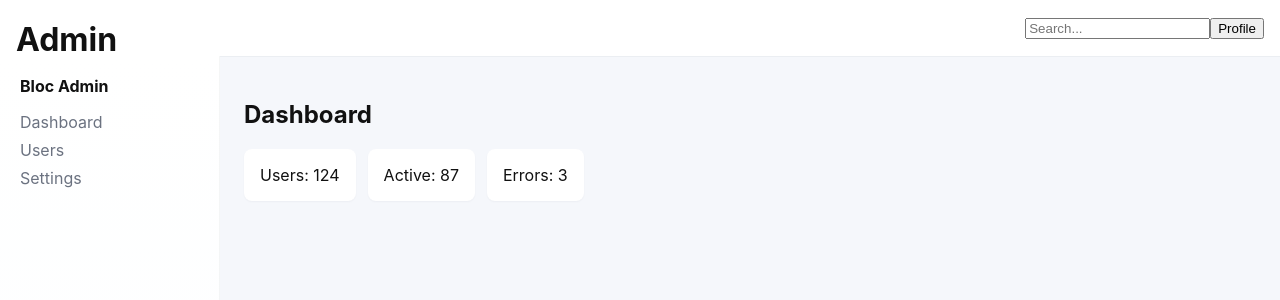
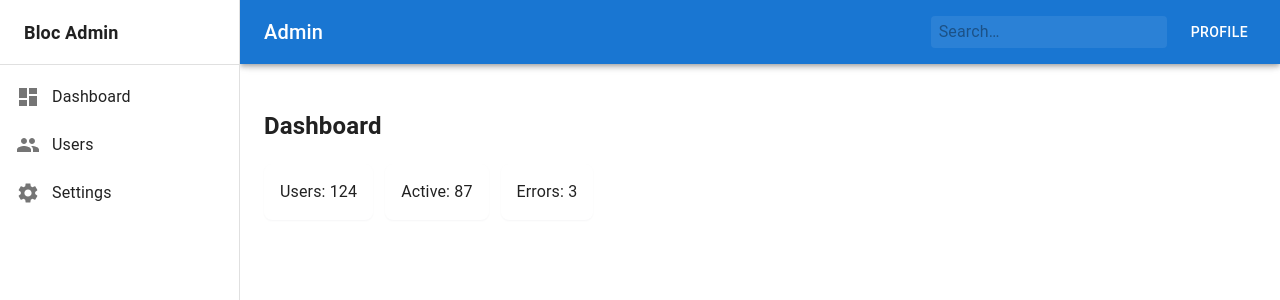
Before and after one commit to odiatlov/bloc-admin-ui, a React (Vite) app: page /admin in a window 1280 px wide. Shown: the top 300 px of the page. Built offline with nearby package versions, Linux system fonts and the light colour scheme.

Commit message:
Create first page layout

```diff
--- a/package.json
+++ b/package.json
@@ -14,6 +14,7 @@
     "@emotion/styled": "^11.14.1",
     "@mui/icons-material": "^9.0.1",
     "@mui/material": "^9.0.1",
+    "react-router-dom": "^6.14.1",
     "react": "^19.2.5",
     "react-dom": "^19.2.5"
   },
--- a/src/components/Sidebar.tsx
+++ b/src/components/Sidebar.tsx
@@ -1,17 +1,54 @@
 import React from 'react'
+import Drawer from '@mui/material/Drawer'
+import Toolbar from '@mui/material/Toolbar'
+import List from '@mui/material/List'
+import ListItemButton from '@mui/material/ListItemButton'
+import ListItemIcon from '@mui/material/ListItemIcon'
+import ListItemText from '@mui/material/ListItemText'
+import Divider from '@mui/material/Divider'
+import DashboardIcon from '@mui/icons-material/Dashboard'
+import PeopleIcon from '@mui/icons-material/People'
+import SettingsIcon from '@mui/icons-material/Settings'
+import { NavLink } from 'react-router-dom'
 
-const Sidebar: React.FC = () => {
+type Props = {
+  drawerWidth: number
+}
+
+const Sidebar: React.FC<Props> = ({ drawerWidth }) => {
+  const navItems = [
+    { label: 'Dashboard', to: '/admin/dashboard', icon: <DashboardIcon /> },
+    { label: 'Users', to: '/admin/users', icon: <PeopleIcon /> },
+    { label: 'Settings', to: '/admin/settings', icon: <SettingsIcon /> },
+  ]
+
   return (
-    <aside className="sidebar">
-      <div className="brand">Bloc Admin</div>
-      <nav>
-        <ul>
-          <li><a href="#">Dashboard</a></li>
-          <li><a href="#">Users</a></li>
-          <li><a href="#">Settings</a></li>
-        </ul>
-      </nav>
-    </aside>
+    <Drawer
+      variant="permanent"
+      sx={{
+        width: drawerWidth,
+        flexShrink: 0,
+        [`& .MuiDrawer-paper`]: { width: drawerWidth, boxSizing: 'border-box' },
+      }}
+    >
+      <Toolbar sx={{ px: 2 }}>
+        <div style={{ fontWeight: 700, fontSize: 18 }}>Bloc Admin</div>
+      </Toolbar>
+      <Divider />
+      <List>
+        {navItems.map((item) => (
+          <ListItemButton
+            key={item.to}
+            component={NavLink}
+            to={item.to}
+            sx={{ '&.active': { backgroundColor: 'action.selected' } }}
+          >
+            <ListItemIcon>{item.icon}</ListItemIcon>
+            <ListItemText primary={item.label} />
+          </ListItemButton>
+        ))}
+      </List>
+    </Drawer>
   )
 }
 
--- a/src/components/Topbar.tsx
+++ b/src/components/Topbar.tsx
@@ -1,17 +1,30 @@
 import React from 'react'
+import AppBar from '@mui/material/AppBar'
+import Toolbar from '@mui/material/Toolbar'
+import Typography from '@mui/material/Typography'
+import InputBase from '@mui/material/InputBase'
+import Box from '@mui/material/Box'
+import Button from '@mui/material/Button'
 
-const Topbar: React.FC = () => {
+type Props = {
+  drawerWidth?: number
+}
+
+const Topbar: React.FC<Props> = ({ drawerWidth = 240 }) => {
   return (
-    <header className="topbar">
-      <div className="topbar-left">
-        <button className="menu-toggle" aria-label="Toggle menu">☰</button>
-        <h1 className="app-title">Admin</h1>
-      </div>
-      <div className="topbar-right">
-        <input aria-label="Search" placeholder="Search..." />
-        <button>Profile</button>
-      </div>
-    </header>
+    <AppBar
+      position="fixed"
+      sx={{ width: `calc(100% - ${drawerWidth}px)`, ml: `${drawerWidth}px` }}
+    >
+      <Toolbar>
+        <Typography variant="h6" noWrap component="div">
+          Admin
+        </Typography>
+        <Box sx={{ flexGrow: 1 }} />
+        <InputBase placeholder="Search…" sx={{ bgcolor: 'rgba(255,255,255,0.08)', px: 1, borderRadius: 1, mr: 2 }} />
+        <Button color="inherit">Profile</Button>
+      </Toolbar>
+    </AppBar>
   )
 }
 
--- a/src/layouts/AdminLayout.tsx
+++ b/src/layouts/AdminLayout.tsx
@@ -1,20 +1,31 @@
 import React from 'react'
-import Sidebar from '../components/Sidebar.tsx'
-import Topbar from '../components/Topbar.tsx'
+import { Outlet } from 'react-router-dom'
+import Box from '@mui/material/Box'
+import CssBaseline from '@mui/material/CssBaseline'
+import Toolbar from '@mui/material/Toolbar'
+import Sidebar from '../components/Sidebar'
+import Topbar from '../components/Topbar'
 
-type Props = {
-  children?: React.ReactNode
-}
+const drawerWidth = 240
 
-const AdminLayout: React.FC<Props> = ({ children }) => {
+const AdminLayout: React.FC = () => {
   return (
-    <div className="admin-layout">
-      <Topbar />
-      <div className="admin-body">
-        <Sidebar />
-        <main className="admin-main">{children}</main>
-      </div>
-    </div>
+    <Box sx={{ display: 'flex' }}>
+      <CssBaseline />
+      <Topbar drawerWidth={drawerWidth} />
+      <Box
+        component="nav"
+        sx={{ width: { sm: drawerWidth }, flexShrink: { sm: 0 } }}
+        aria-label="mailbox folders"
+      >
+        <Sidebar drawerWidth={drawerWidth} />
+      </Box>
+
+      <Box component="main" sx={{ flexGrow: 1, p: 3, width: { sm: `calc(100% - ${drawerWidth}px)` } }}>
+        <Toolbar />
+        <Outlet />
+      </Box>
+    </Box>
   )
 }
 
--- a/src/main.tsx
+++ b/src/main.tsx
@@ -1,14 +1,24 @@
 import { StrictMode } from 'react'
 import { createRoot } from 'react-dom/client'
+import { BrowserRouter, Routes, Route, Navigate } from 'react-router-dom'
 import './index.css'
-// import App from './App.tsx'
 import AdminLayout from './layouts/AdminLayout'
 import Dashboard from './pages/Dashboard'
+import Users from './pages/Users'
+import Settings from './pages/Settings'
 
 createRoot(document.getElementById('root')!).render(
   <StrictMode>
-    <AdminLayout>
-      <Dashboard />
-    </AdminLayout>
+    <BrowserRouter>
+      <Routes>
+        <Route path="/" element={<Navigate to="/admin/dashboard" replace />} />
+        <Route path="/admin" element={<AdminLayout />}>
+          <Route index element={<Dashboard />} />
+          <Route path="dashboard" element={<Dashboard />} />
+          <Route path="users" element={<Users />} />
+          <Route path="settings" element={<Settings />} />
+        </Route>
+      </Routes>
+    </BrowserRouter>
   </StrictMode>,
 )
--- /dev/null
+++ b/src/pages/Settings.tsx
@@ -0,0 +1,16 @@
+import React from 'react'
+import Typography from '@mui/material/Typography'
+import Box from '@mui/material/Box'
+
+const Settings: React.FC = () => {
+  return (
+    <Box>
+      <Typography variant="h4" gutterBottom>
+        Settings
+      </Typography>
+      <Typography>Application settings will go here.</Typography>
+    </Box>
+  )
+}
+
+export default Settings
--- /dev/null
+++ b/src/pages/Users.tsx
@@ -0,0 +1,16 @@
+import React from 'react'
+import Typography from '@mui/material/Typography'
+import Box from '@mui/material/Box'
+
+const Users: React.FC = () => {
+  return (
+    <Box>
+      <Typography variant="h4" gutterBottom>
+        Users
+      </Typography>
+      <Typography>List of users will go here.</Typography>
+    </Box>
+  )
+}
+
+export default Users
```
Also changed, not shown: 1 other file (tests, documents, lock files or other folders).
